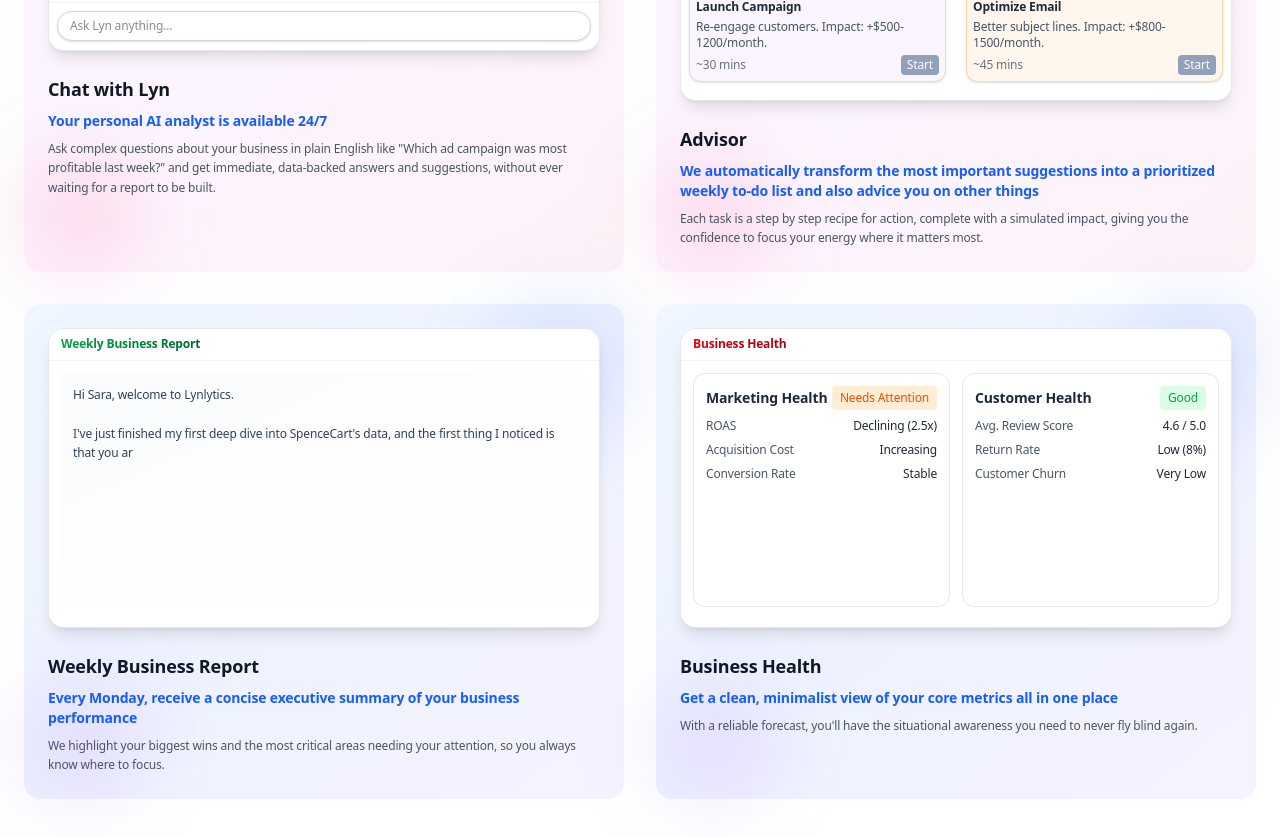
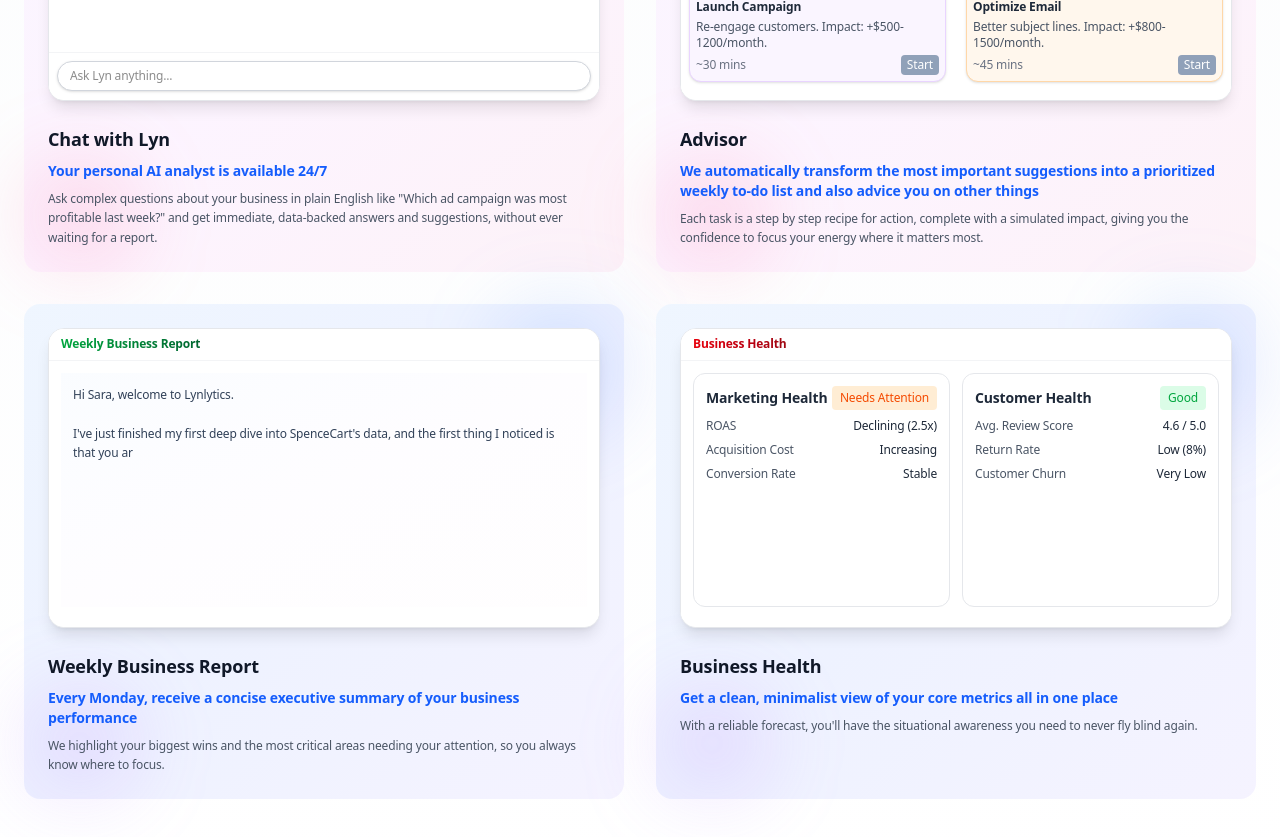
Before and after one commit to anoopsaireddy/weblyn, a Next.js app: page / in a window 1280 px wide. Shown: the part 5240-6077 px from the top of the page. Built offline with nearby package versions, Linux system fonts and the light colour scheme.

Commit message:
Increase chat widget size to match advisor widget and update description text

```diff
--- a/components/home/ProductShowcase.tsx
+++ b/components/home/ProductShowcase.tsx
@@ -1154,7 +1154,7 @@ const ProductShowcase = () => {
                   <div className="absolute bottom-0 left-0 w-20 h-20 sm:w-28 sm:h-28 bg-gradient-to-tr from-pink-400/20 to-rose-400/20 rounded-full blur-2xl"></div>
 
                   {/* Widget Content */}
-                  <div className="relative bg-white border border-gray-200 rounded-lg sm:rounded-xl shadow-lg overflow-hidden mb-4 sm:mb-6" style={{ height: '250px' }}>
+                  <div className="relative bg-white border border-gray-200 rounded-lg sm:rounded-xl shadow-lg overflow-hidden mb-4 sm:mb-6" style={{ height: '300px' }}>
                     <div className="h-full overflow-hidden">
                       <div className="h-full bg-white">
                         {/* Chat Header */}
@@ -1199,7 +1199,7 @@ const ProductShowcase = () => {
                     <h4 className="text-lg font-bold text-gray-900 mb-2">Chat with Lyn</h4>
                     <p className="text-sm text-blue-600 font-semibold mb-2">Your personal AI analyst is available 24/7</p>
                     <p className="text-xs text-gray-600 leading-relaxed">
-                      Ask complex questions about your business in plain English like "Which ad campaign was most profitable last week?" and get immediate, data-backed answers and suggestions, without ever waiting for a report to be built.
+                      Ask complex questions about your business in plain English like "Which ad campaign was most profitable last week?" and get immediate, data-backed answers and suggestions, without ever waiting for a report.
                     </p>
                   </div>
                 </div>
```
